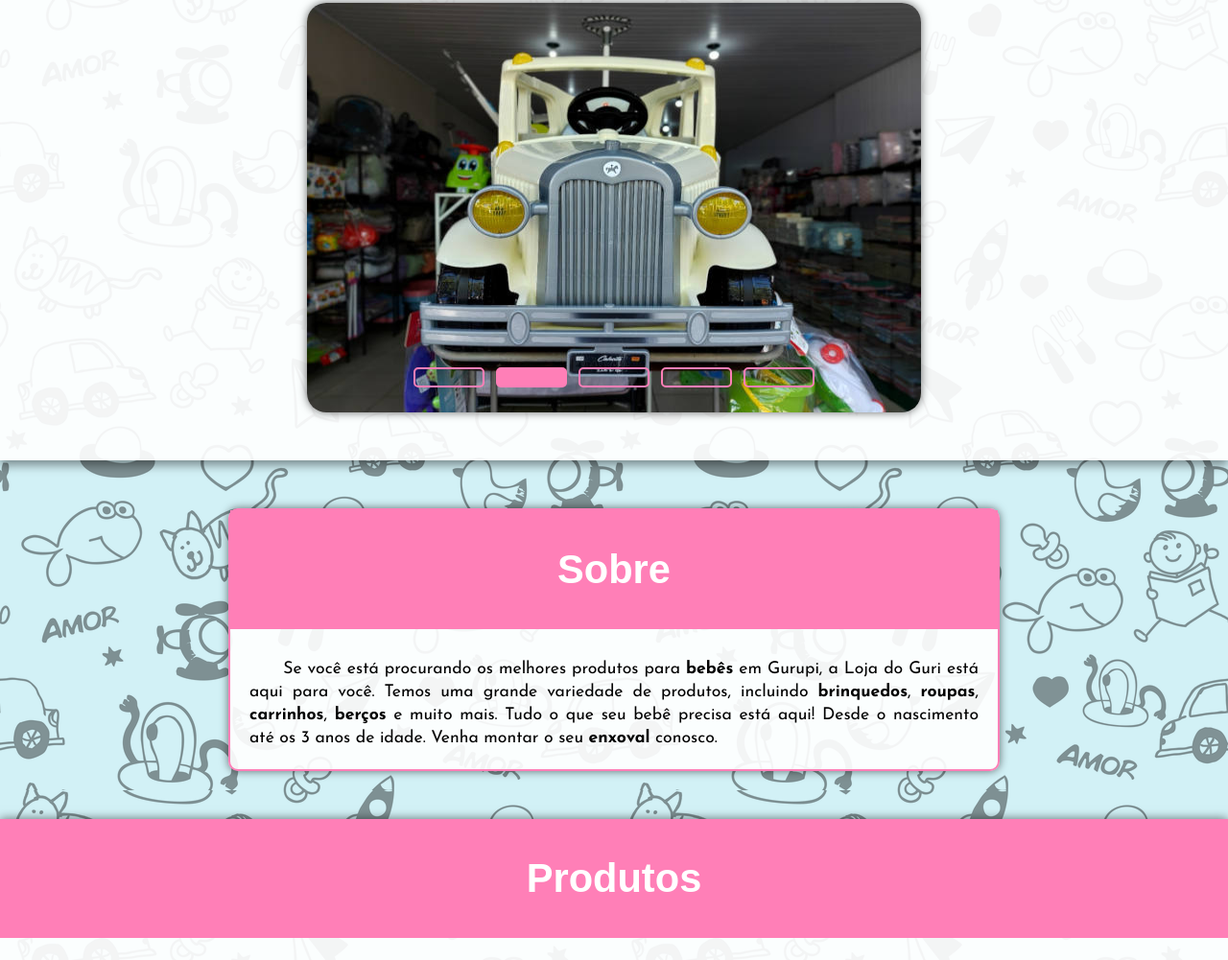
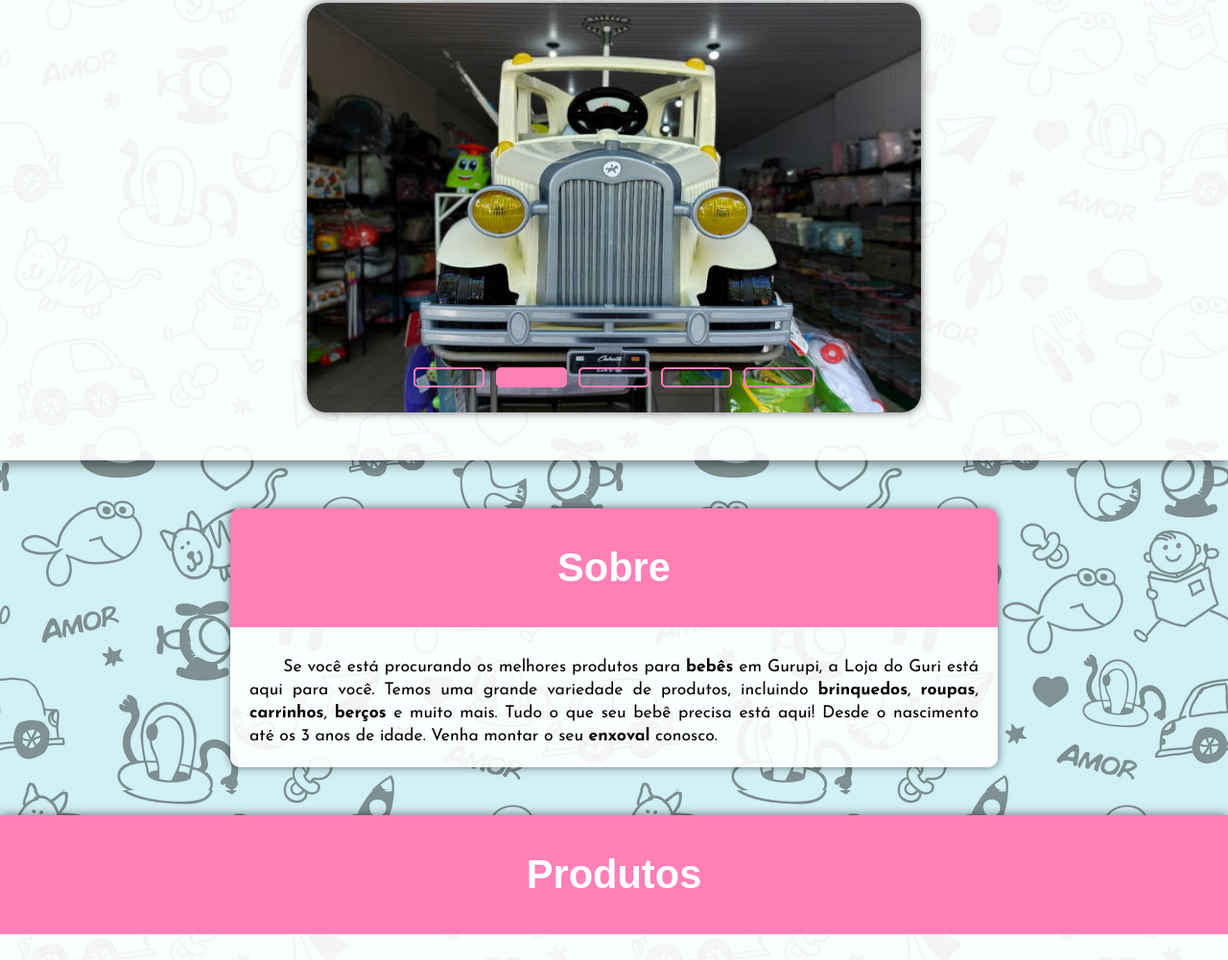
Before and after one commit to nathancanedo/site-loja-do-guri, a plain HTML site: page index.html in a window 1280 px wide. Shown: the part 336-1337 px from the top of the page at 96% size. Drawn offline with Linux system fonts and the light colour scheme; a web font is replaced by a local one.

Commit message:
Update styles.css

```diff
--- a/styles/styles.css
+++ b/styles/styles.css
@@ -107,9 +107,12 @@ section#slider {
 section#sobre{
     margin: 50px auto;
     max-width: 800px;
-    border: 2px solid var(--cor3);
     border-radius: 10px;
     box-shadow: 0px 0px 10px rgba(0, 0, 0, 0.555);
+}
+
+section#sobre h1 {
+    border-radius: 10px 10px 0px 0px;
 }
 
 section#sobre p {
```
